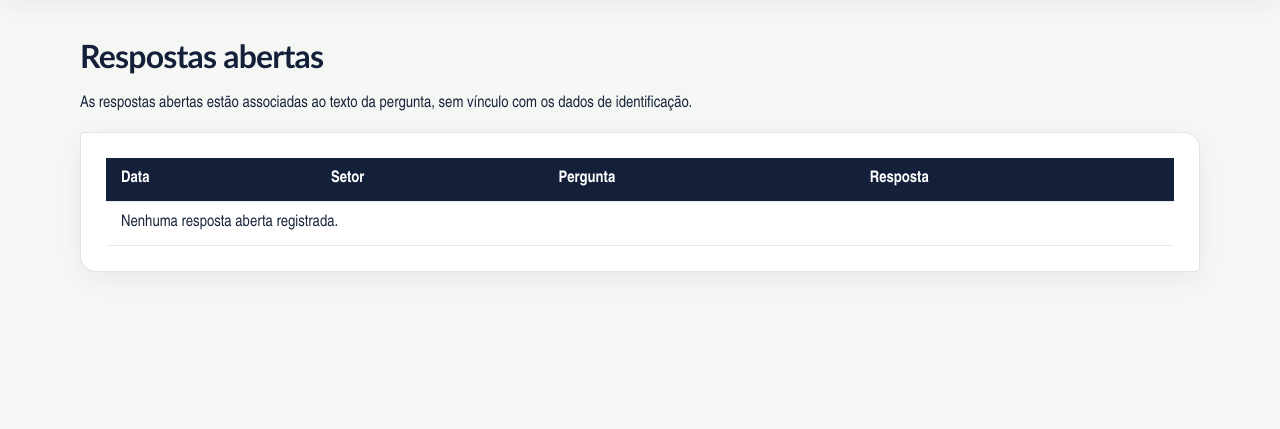
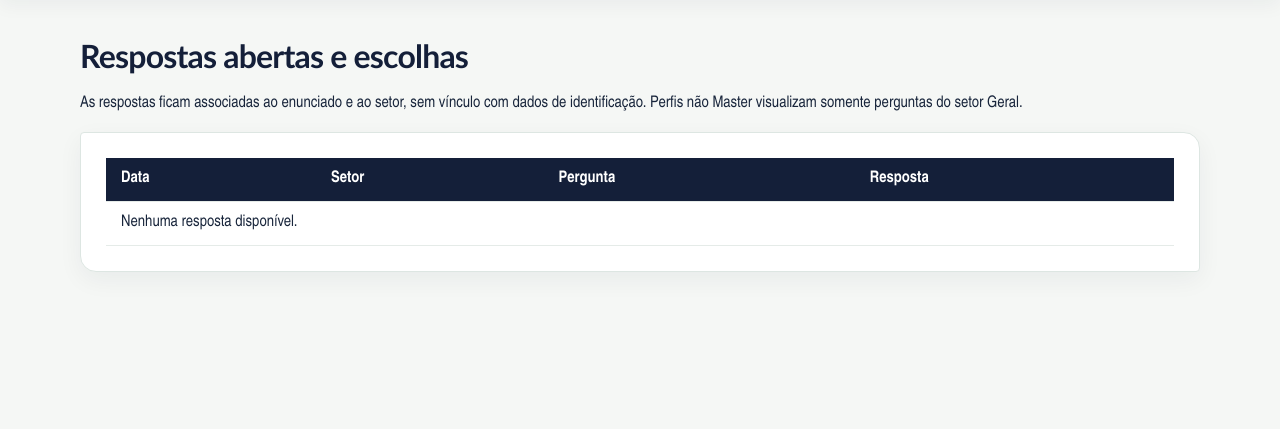
Before and after one commit to julicorlando/pesquisa, a Flask app: page /admin/open-answers in a window 1280 px wide. Shown: the part 86-515 px from the top of the page. Run offline with Flask 3, Linux system fonts and the light colour scheme; a user stored in the database is signed in; tables that the repository leaves empty hold one stand-in row (values such as "Sample post"); some libraries are stand-ins or nearby versions.

Commit message:
Show general anonymous open and choice answers

```diff
--- a/templates/open_answers.html
+++ b/templates/open_answers.html
@@ -1 +1 @@
-{% extends "base.html" %}{% block content %}<h1>Respostas abertas</h1><p>As respostas abertas estão associadas ao texto da pergunta, sem vínculo com os dados de identificação.</p><div class="card tablewrap"><table><tr><th>Data</th><th>Setor</th><th>Pergunta</th><th>Resposta</th></tr>{% for answer,question,submitted_at in records %}<tr><td>{{ submitted_at.strftime('%d/%m/%Y %H:%M') }}</td><td>{{ question.sector }}</td><td>{{ question.text }}</td><td class="open-answer">{{ answer.answer_text }}</td></tr>{% else %}<tr><td colspan="4">Nenhuma resposta aberta registrada.</td></tr>{% endfor %}</table></div>{% endblock %}
+{% extends "base.html" %}{% block content %}<h1>Respostas abertas e escolhas</h1><p>As respostas ficam associadas ao enunciado e ao setor, sem vínculo com dados de identificação. Perfis não Master visualizam somente perguntas do setor Geral.</p><div class="card tablewrap"><table><tr><th>Data</th><th>Setor</th><th>Pergunta</th><th>Resposta</th></tr>{% for answer,question,submitted_at in records %}<tr><td>{{ submitted_at.strftime('%d/%m/%Y %H:%M') }}</td><td>{{ question.sector }}</td><td>{{ question.text }}</td><td class="open-answer">{% if question.answer_type in ('single','multiple') %}{{ answer.answer_text|choice_values }}{% else %}{{ answer.answer_text }}{% endif %}</td></tr>{% else %}<tr><td colspan="4">Nenhuma resposta disponível.</td></tr>{% endfor %}</table></div>{% endblock %}
```
